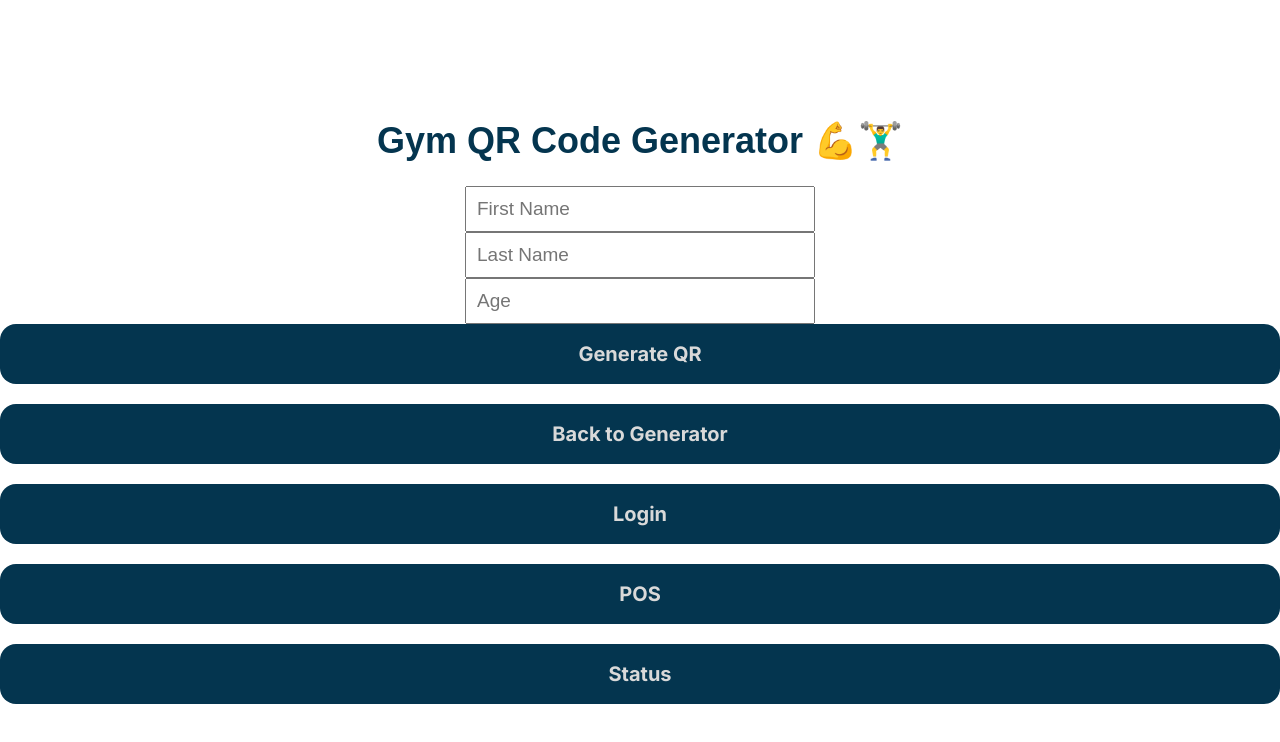
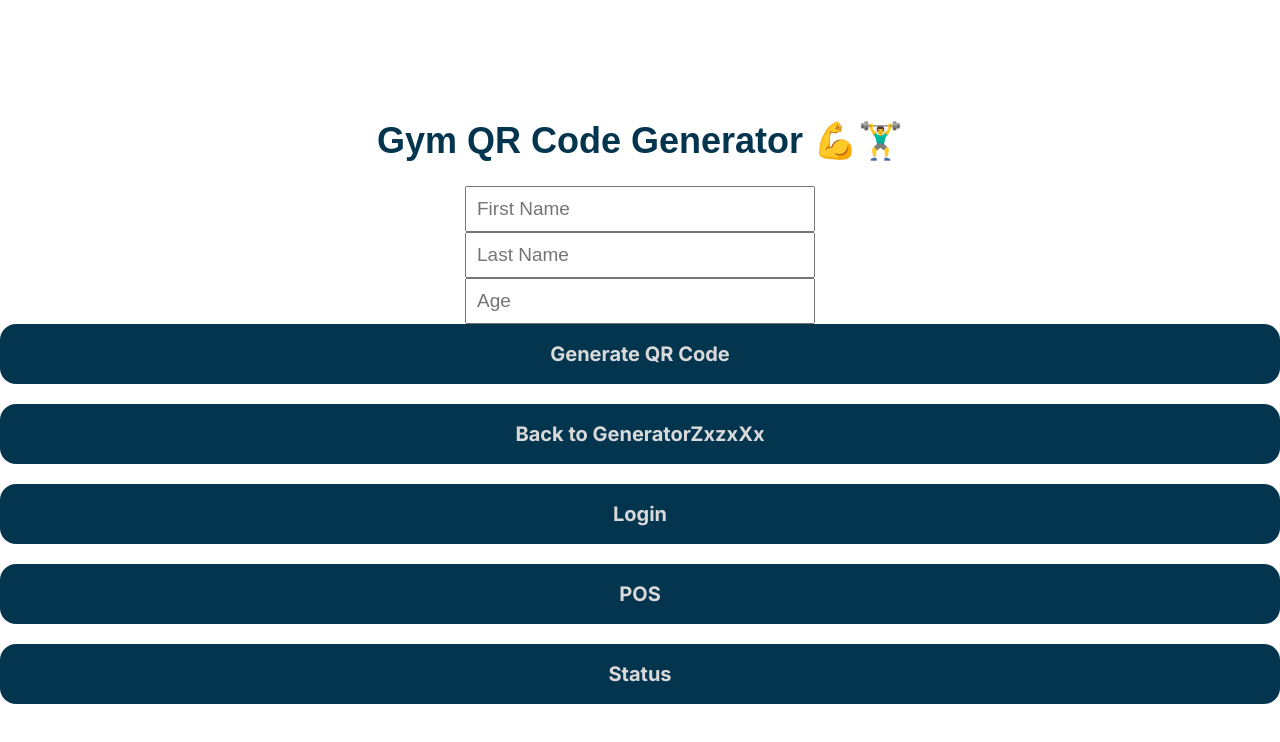
Before and after one commit to Woultec/flexdongym, a React (Create React App) app: page /#/generator in a window 1280 px wide. Shown: the top 742 px of the page. Built offline with nearby package versions, Linux system fonts and the light colour scheme; what @capacitor/core would draw is missing.

Commit message:
Update extensions.json and App.jsx

```diff
--- a/src/App.jsx
+++ b/src/App.jsx
@@ -67,7 +67,7 @@ const QRGenerator = () => {
         onChange={(e) => setAge(e.target.value)}
       />
 
-      <button onClick={generateQrCodeHandler}>Generate QR</button>
+      <button onClick={generateQrCodeHandler}>Generate QR Code</button>
 
       {qrVisible && (
         <div className="qr-code-container">
@@ -82,7 +82,7 @@ const QRGenerator = () => {
         style={{ marginTop: "20px" }}
         onClick={() => history.push("/generator")}
       >
-        Back to Generator
+        Back to GeneratorZxzxXx
       </button>
 
       <button
```
